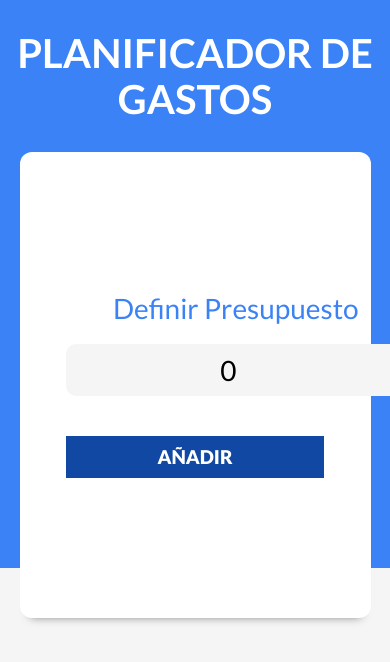
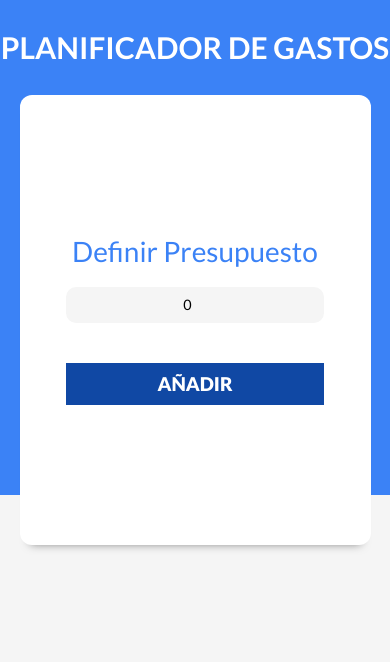
Before and after one commit to EmilianoQuercia/Control-de-Gastos, a React (Vite) app: page / in a window 390 px wide. Shown: the top 662 px of the page. Built offline with nearby package versions, Linux system fonts and the light colour scheme.

Commit message:
Acomode el responsive

```diff
--- a/src/components/Filtros.jsx
+++ b/src/components/Filtros.jsx
@@ -4,7 +4,7 @@ const Filtros = ({filtro, setFiltro}) => {
     return (
         <div className='filtros sombra contenedor'>
             <form>
-                <div className='campo'>
+                <div className='campo filtrarResponsive'>
                     <label>Filtrar Gastos</label>
                     <select
                         value={filtro}
--- a/src/index.css
+++ b/src/index.css
@@ -32,6 +32,12 @@ h1 {
 }
 h2 {
     font-size: 3rem;
+}
+
+@media (max-width: 420px) {
+    h1 {
+        font-size: 3rem;
+    }
 }
 
 .sombra {
@@ -117,6 +123,7 @@ header h1 {
         padding: 1rem 5rem;
     }
 }
+
 .formulario input[type="submit"]:hover {
     background-color: #042a67;
     cursor: pointer;
@@ -145,8 +152,7 @@ header h1 {
     border-left: 5px solid #b91c1c;
     color: #b91c1c;
 }
-.alerta.success {
-}
+
 
 .contenedor {
     width: 90%;
@@ -185,6 +191,13 @@ header h1 {
 .formulario input[type="number"].nuevo-presupuesto {
     font-size: 2.8rem;
     text-align: center;
+}
+
+@media (max-width: 420px) {
+    .formulario input[type="text"].nuevo-presupuesto,
+    .formulario input[type="number"].nuevo-presupuesto {
+        font-size: 90%;
+    }
 }
 
 .contenedor-presupuesto svg {
@@ -252,6 +265,12 @@ main {
     border-radius: 1rem;
     text-align: center;
     background-color: var(--gris-claro);
+}
+
+@media (max-width:420px){
+    .filtrarResponsive{
+        flex-direction: column;
+    }
 }
 
 .listado-gastos {
@@ -333,6 +352,20 @@ main {
     cursor: pointer;
 }
 
+@media (max-width:420px){
+
+    .contenido-gasto img {
+        width: 5rem;
+    }
+}
+@media (max-width:350px){
+    .gasto{
+        flex-direction: column;
+        gap:0;
+    }
+
+}
+
 .modal {
     position: absolute;
     background-color: rgb(0 0 0 / 0.92);
@@ -380,6 +413,16 @@ body .modal {
     text-align: left;
 }
 
+@media (max-width: 420px) {
+    .modal .formulario {
+        width: 80%;
+    }
+    .modal .cerrar-modal img {
+        margin: 0 10px;
+    }
+
+}
+
 .CircularProgressbar .CircularProgressbar-text {
     font-size: 1rem !important;
 }
```
